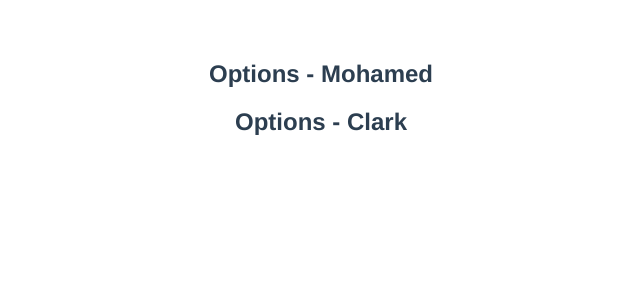
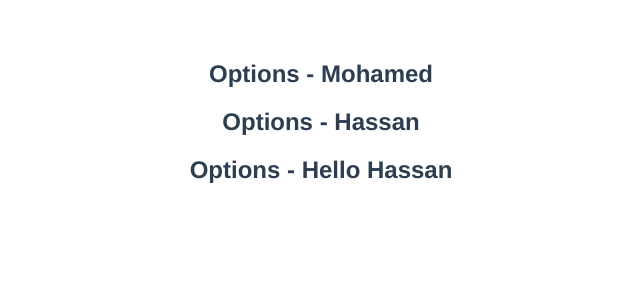
Before and after one commit to devmuhmed/journey-of-vuejs, a Vue app in the folder tasks/composition/: page / in a window 1280 px wide. Shown: the top 300 px of the page, without its empty margins (319-959 px from the left). Built offline with nearby package versions, Linux system fonts and the light colour scheme.

Commit message:
codevolution lesson 51 Replacing data with ref

```diff
--- a/tasks/composition/src/components/Data.vue
+++ b/tasks/composition/src/components/Data.vue
@@ -2,6 +2,7 @@
     <div>
         <h2>Options - {{ o_firstName }}</h2>
         <h2>Options - {{ c_firstName }}</h2>
+        <h2>Options - {{ greet }}</h2>
     </div>
 </template>
 
@@ -11,8 +12,11 @@ import { ref } from 'vue'
         name: 'DataComponent  ',
         setup() {
            const c_firstName = ref('Clark')
+           c_firstName.value = 'Hassan'
+           const greet = `Hello ${c_firstName.value}`
            return {
-            c_firstName
+            c_firstName,
+            greet
            }
         },
         data() {
```
